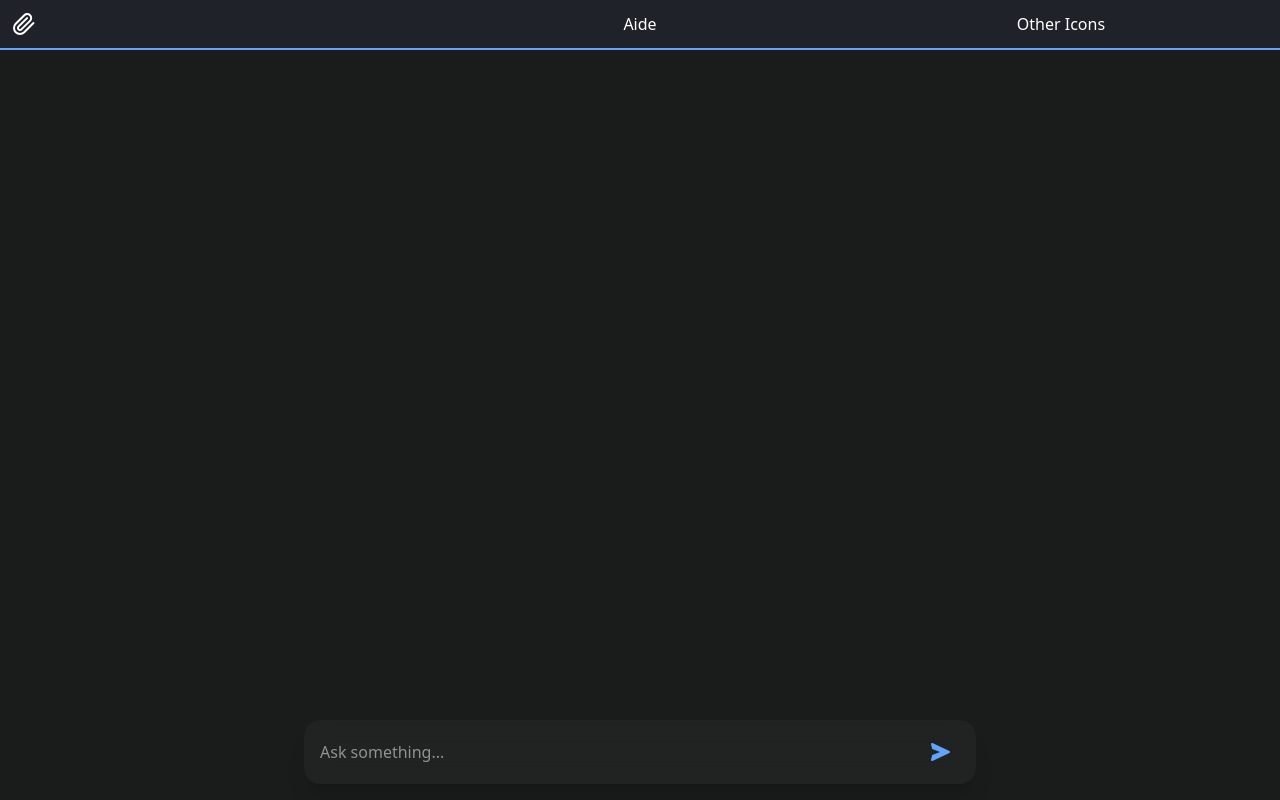
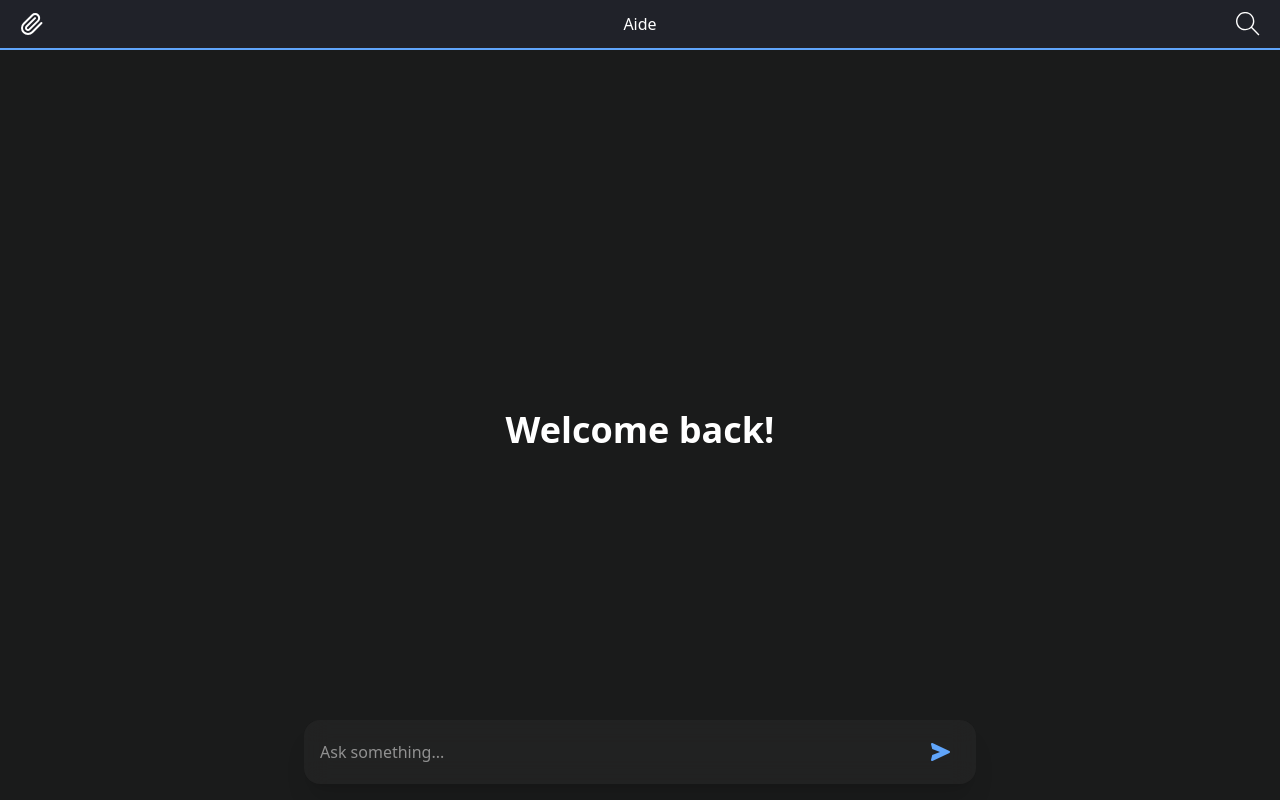
Before and after one commit to ItsAbhinavM/Aide, a React (Vite) app in the folder aide/: page / in a window 1280 px wide. Shown: the top 800 px of the page. Built offline with nearby package versions, Linux system fonts and the light colour scheme.

Commit message:
feat: add hover animations and add welcome text

```diff
--- a/aide/src/App.tsx
+++ b/aide/src/App.tsx
@@ -4,7 +4,6 @@ import ChatPage from "./Pages/ChatPages";
 export default function App() {
     return (
         <div className="min-h-screen bg-[#1A1B1B] text-white flex flex-col">
-            {/* <h1 className="text-4xl font-bold">Welcome Back</h1> */}
             <NavBar />
             <ChatPage />
         </div>
--- a/aide/src/Components/InputBar.tsx
+++ b/aide/src/Components/InputBar.tsx
@@ -34,7 +34,7 @@ export default function InputBar({onSend}) {
   return (
     <form
       onSubmit={handleSubmit}
-      className="fixed bottom-0 left-0 w-full p-4 z-10 bg-transparent"
+      className="fixed bottom-0 left-0 w-full p-4 z-10 bg-transparent transform transition duration-300 hover:scale-105 "
     >
       <div className="mx-auto w-full max-w-2xl bg-neutral-800/70 backdrop-blur-md rounded-2xl flex items-end px-4 py-3 shadow-xl">
         <textarea
--- a/aide/src/Components/NavBar.tsx
+++ b/aide/src/Components/NavBar.tsx
@@ -1,17 +1,18 @@
 import { LuPaperclip } from "react-icons/lu";
+import { TfiSearch } from "react-icons/tfi";
 
 export default function NavBar() {
   return (
     <div>
-      <div className="flex bg-[#202229] w-full p-3 ">
-        <div className="w-1/5">
+      <div className="flex bg-[#202229] w-full p-3 pr-5 pl-5 ">
+        <div className="w-1/5 transform transition duration-300 hover:scale-105">
               <LuPaperclip className="w-6 h-6"/>
         </div>
-        <div className="w-3/5 text-center">
+        <div className="w-3/5 text-center transform transition duration-300 hover:scale-105">
               <p>Aide</p>
         </div>
-        <div className="w-1/5">
-              <p>Other Icons</p>
+        <div className="w-1/5 flex justify-end transform transition duration-300 hover:scale-105">
+              <TfiSearch className="w-6 h-6" />
         </div>
       </div>
       <hr className="border border-[#60A5FA] w-full"/>
--- a/aide/src/Pages/ChatPages.tsx
+++ b/aide/src/Pages/ChatPages.tsx
@@ -10,12 +10,19 @@ export default function ChatPage() {
     };
 
     return (
-        <div className="flex flex-col h-screen m-20 overflow-y">
-            {/* <SideBar /> */}
-            <div className="">
-                <Chatwindow messages={messages}/>
+        <div>
+             { messages.length===0 ?
+                <div className="h-screen flex items-center justify-center transform transition duration-300 hover:scale-105">
+                    <h1 className="text-4xl font-bold mb-10">Welcome back!</h1>
+                </div> : null
+            }
+            <div className="flex flex-col h-screen m-20 overflow-y">
+                {/* <SideBar /> */}
+                <div className="">
+                    <Chatwindow messages={messages}/>
+                </div>
+                <InputBar onSend={addMessage} />
             </div>
-            <InputBar onSend={addMessage} />
         </div>
     )
 }
```
